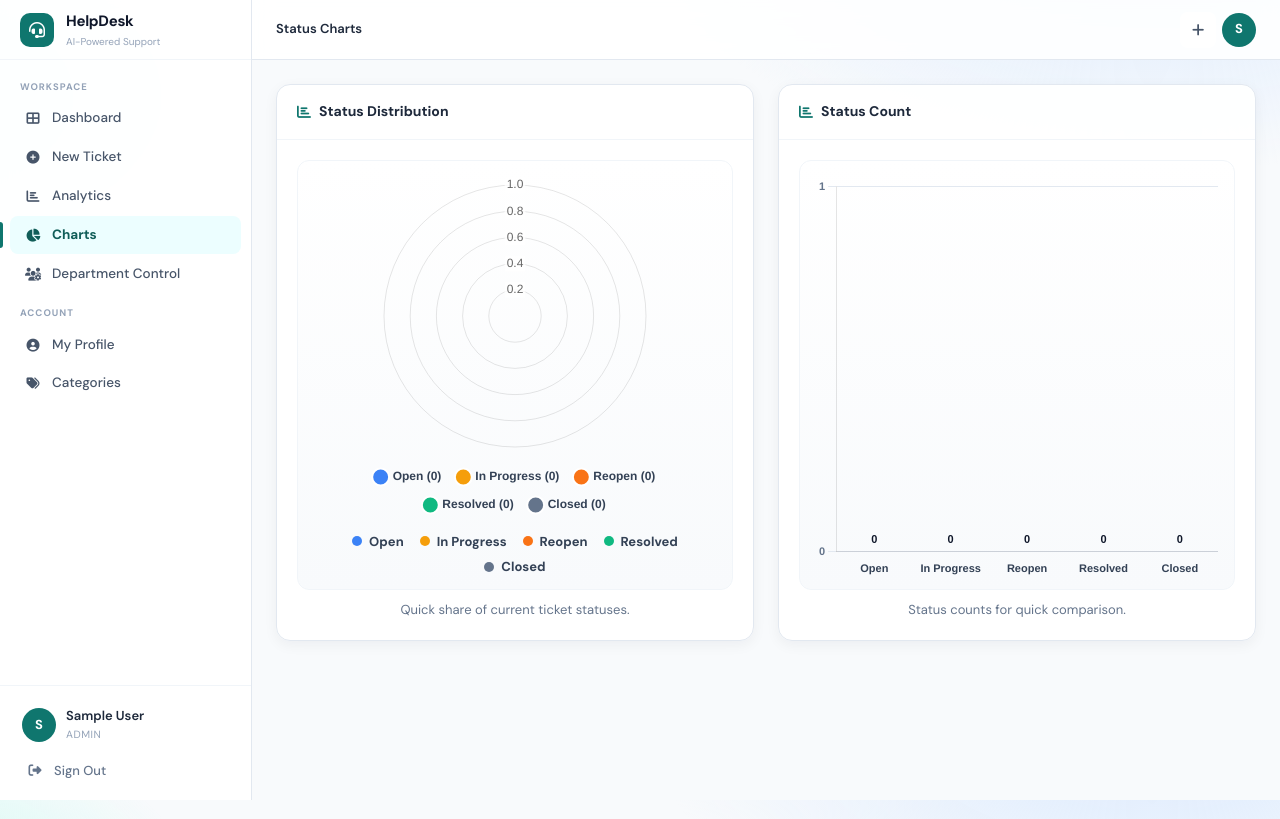
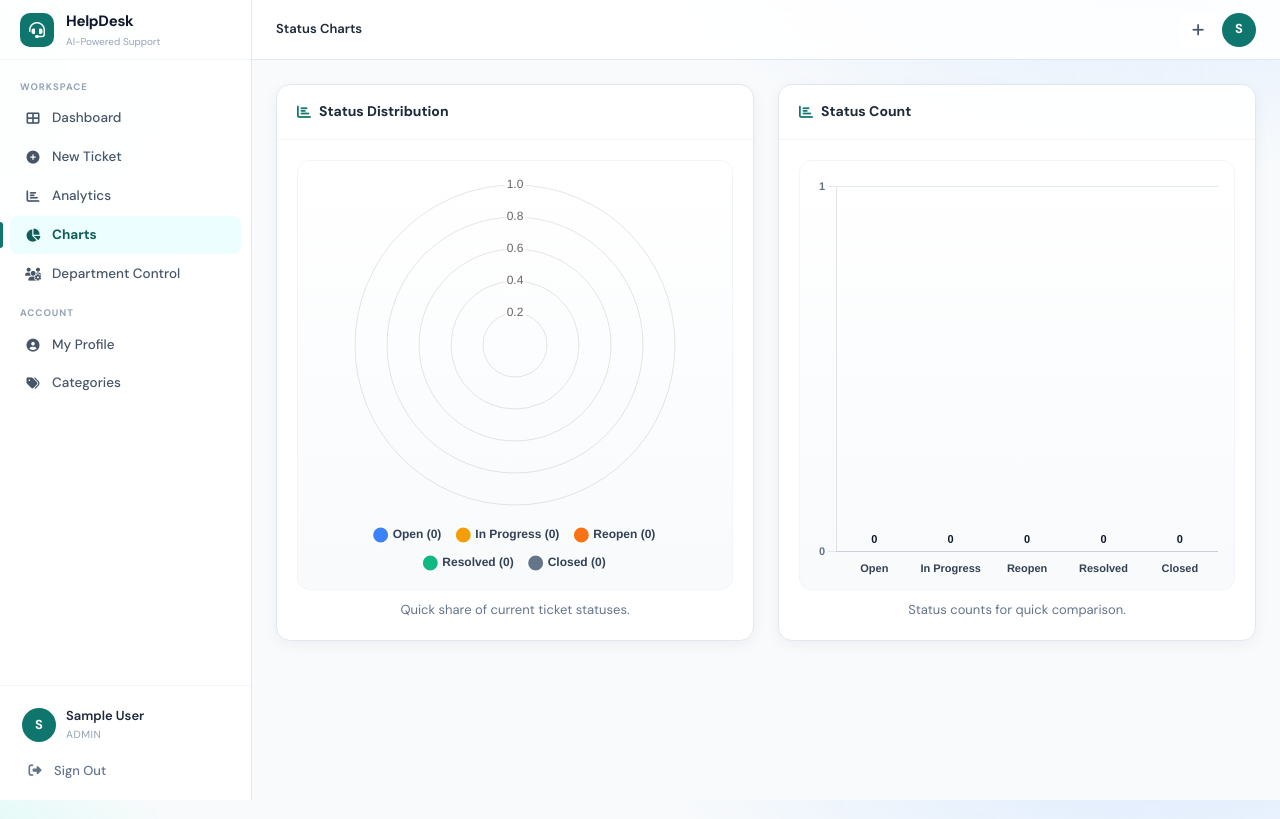
Before and after one commit to urmitGajjarTrilokn/django-helpdesk-ticket-system, a Django app: page /pie-chart/ in a window 1280 px wide. Shown: the top 819 px of the page. Run offline with Django 4.2, Linux system fonts and the light colour scheme; the visitor is signed in with stand-in values (Sample User, id 1); data that the repository does not hold is empty.

Commit message:
removed duplicate entries from the chart

```diff
--- a/myapp/templates/ticket_status_pie.html
+++ b/myapp/templates/ticket_status_pie.html
@@ -25,28 +25,6 @@
     min-height: 340px;
     flex: 1 1 auto;
   }
-  .status-legend {
-    display: flex;
-    flex-wrap: wrap;
-    justify-content: center;
-    gap: 10px 16px;
-    padding: 12px 4px 4px;
-  }
-  .status-legend-item {
-    display: inline-flex;
-    align-items: center;
-    gap: 7px;
-    font-size: 13px;
-    font-weight: 700;
-    color: var(--slate-700);
-    line-height: 1.2;
-  }
-  .status-legend-dot {
-    width: 10px;
-    height: 10px;
-    border-radius: 50%;
-    display: inline-block;
-  }
   .chart-caption {
     margin-top: 10px;
     font-size: 13px;
@@ -68,13 +46,6 @@
         <div class="chart-shell">
           <div class="chart-canvas-wrap">
             <canvas id="statusDistributionChart"></canvas>
-          </div>
-          <div class="status-legend">
-            <div class="status-legend-item"><span class="status-legend-dot" style="background:#3B82F6;"></span>Open</div>
-            <div class="status-legend-item"><span class="status-legend-dot" style="background:#F59E0B;"></span>In Progress</div>
-            <div class="status-legend-item"><span class="status-legend-dot" style="background:#F97316;"></span>Reopen</div>
-            <div class="status-legend-item"><span class="status-legend-dot" style="background:#10B981;"></span>Resolved</div>
-            <div class="status-legend-item"><span class="status-legend-dot" style="background:#64748B;"></span>Closed</div>
           </div>
         </div>
         <div class="chart-caption">Quick share of current ticket statuses.</div>
```
